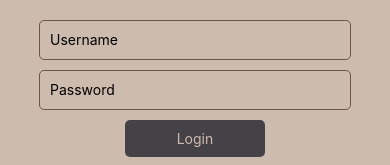
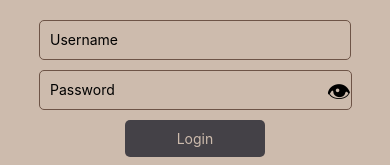
Before and after one commit to ottawacanad4/team-vultures-final, a React Native app: screen /Login in a window 390 px wide. Shown: the part 464-629 px from the top of the page. Built offline with nearby package versions, Linux system fonts and the light colour scheme.

Commit message:
second try

```diff
--- a/screens/LoginPage.js
+++ b/screens/LoginPage.js
@@ -1,25 +1,34 @@
-import React from 'react';
-import { StyleSheet, View, Text, TextInput, Button, TouchableOpacity } from 'react-native';
-import { useNavigation } from '@react-navigation/native'; // Import the hook
-import { SafeAreaView } from 'react-native-safe-area-context'; // Import SafeAreaView instead of SafeAreaProvider
-import Header from '../component/Header';
+import React, { useState } from "react";
+import {
+  StyleSheet,
+  View,
+  Text,
+  TextInput,
+  Button,
+  TouchableOpacity,
+} from "react-native";
+import { useNavigation } from "@react-navigation/native";
+import { SafeAreaView } from "react-native-safe-area-context";
+import Header from "../component/Header";
 
 const LoginPage = () => {
-  const navigation = useNavigation(); // Get the navigation object
+  const navigation = useNavigation();
+  const [showPassword, setShowPassword] = useState(false); // State to toggle password visibility
 
   const handleLogin = () => {
-    // Logic for handling login
-    navigation.navigate('Page1');
+    navigation.navigate("Page1");
   };
 
   const handleSignUp = () => {
-    // Logic for handling sign up
-    navigation.navigate('Registration');
+    navigation.navigate("Registration");
   };
 
   const handleResetPassword = () => {
-    // Logic for handling forgot password
     navigation.navigate("ForgotPasswordScreen");
+  };
+
+  const togglePasswordVisibility = () => {
+    setShowPassword(!showPassword);
   };
 
   return (
@@ -29,11 +38,19 @@
         <TextInput style={styles.input} placeholder="Username" />
 
         {/* Password input */}
-        <TextInput
-          style={styles.input}
-          placeholder="Password"
-          secureTextEntry={true}
-        />
+        <View style={styles.passwordContainer}>
+          <TextInput
+            style={styles.passwordInput}
+            placeholder="Password"
+            secureTextEntry={!showPassword} // Toggle secureTextEntry based on showPassword state
+          />
+          <TouchableOpacity
+            onPress={togglePasswordVisibility}
+            style={styles.eyeIcon}
+          >
+            <Text style={styles.eyeIconText}>{showPassword ? "👁" : "👁"}</Text>
+          </TouchableOpacity>
+        </View>
 
         {/* Login button */}
         <TouchableOpacity
@@ -58,20 +75,20 @@
       </View>
     </SafeAreaView>
   );
-}
+};
 
 const styles = StyleSheet.create({
   container: {
     flex: 1,
-    justifyContent: "space-between", // Adjusted to space-between to create space between header and content
+    justifyContent: "space-between",
     alignItems: "center",
     backgroundColor: "#CDBBAD",
     paddingTop: 30,
   },
   content: {
-    flex: 1, // Added flex: 1 to make content take available space
-    justifyContent: "center", // Center the content vertically
-    alignItems: "center", // Center the content horizontally
+    flex: 1,
+    justifyContent: "center",
+    alignItems: "center",
     width: "80%",
   },
   input: {
@@ -81,14 +98,34 @@
     borderRadius: 5,
     paddingHorizontal: 10,
     marginBottom: 10,
-    width: "100%", // Set width to 100% to fill the container
+    width: "100%",
+  },
+  passwordContainer: {
+    flexDirection: "row",
+    alignItems: "center",
+    width: "100%",
+  },
+  passwordInput: {
+    flex: 1,
+    height: 40,
+    borderWidth: 1,
+    borderColor: "#6E5447",
+    borderRadius: 5,
+    paddingHorizontal: 10,
+    marginBottom: 10,
+  },
+  eyeIcon: {
+    marginLeft: -25, // Adjust the margin to align the eye icon more to the side
+  },
+  eyeIconText: {
+    fontSize: 24, // Adjust the font size to make the eye icon bigger
   },
   button: {
     backgroundColor: "#444147",
     borderRadius: 5,
     padding: 10,
     marginBottom: 10,
-    width: "45%", // Adjusted width to 45% to fit two buttons in a row
+    width: "45%",
   },
   buttonText: {
     color: "#CDBBAD",
```
Also changed, not shown: screens/AppHomeScreen.js (+15 -11 lines).
